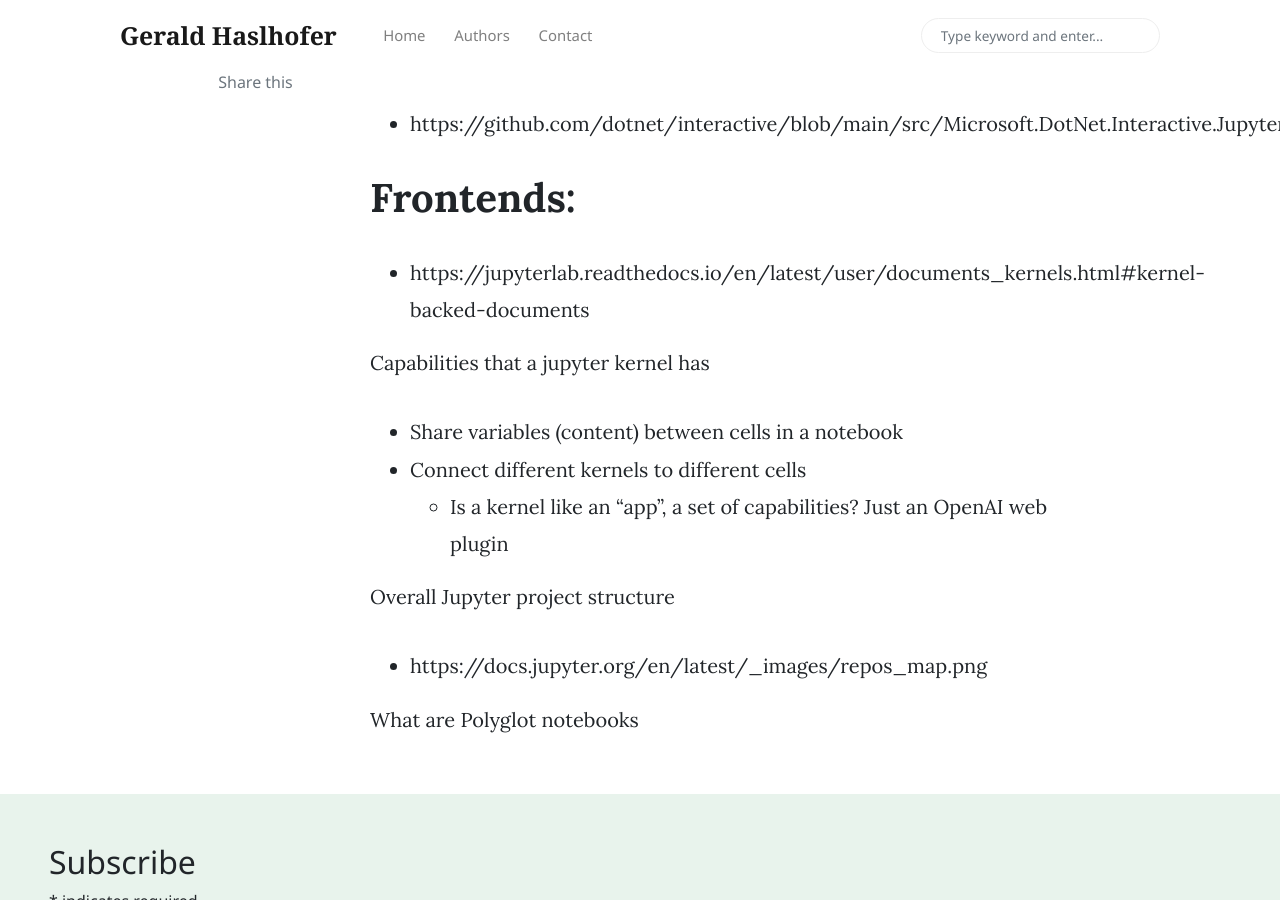
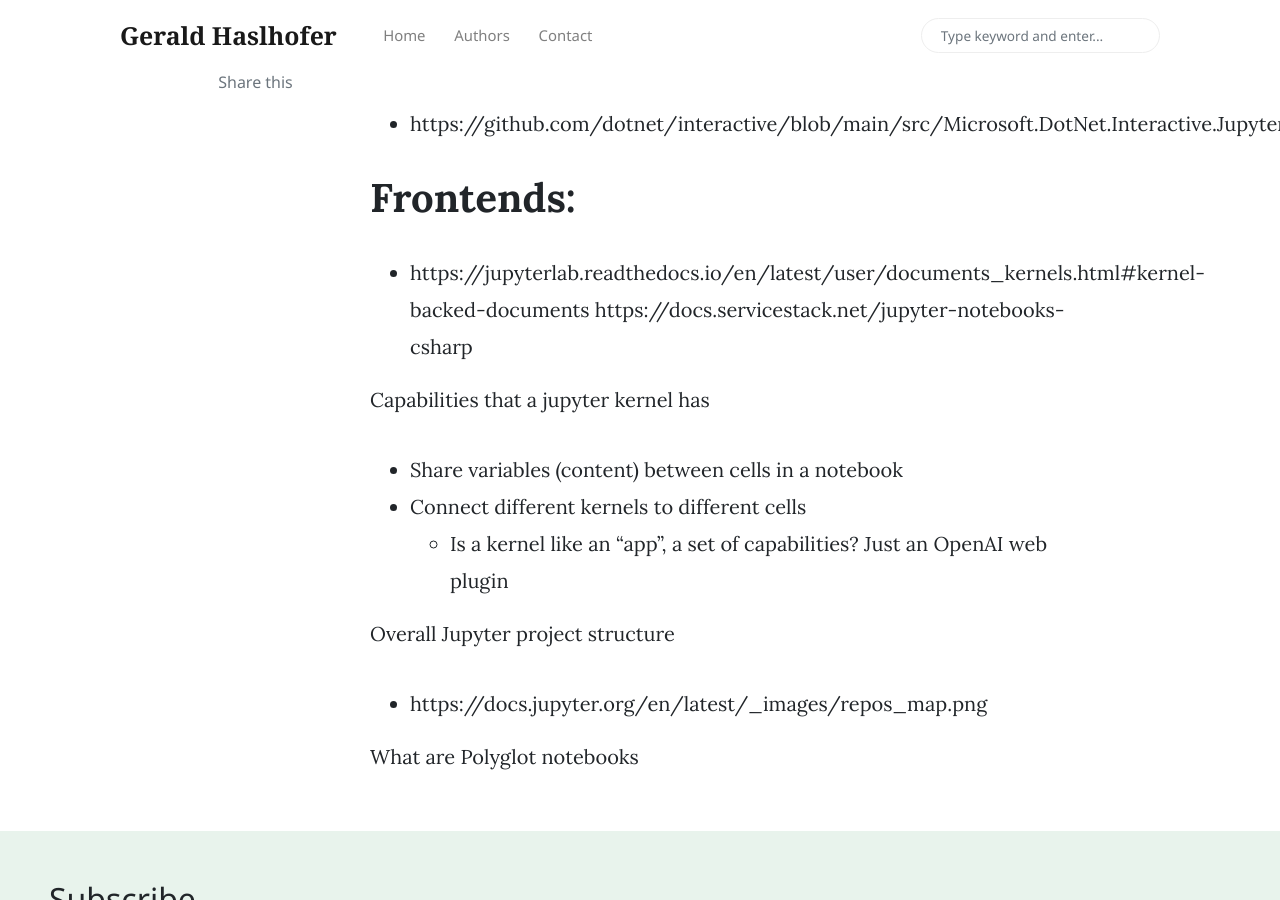
Before and after one commit to haslhofer/haslhofer.github.io, a Jekyll site: the page built from _posts/2023-06-23-jupyter.md, in a window 1280 px wide and 900 px high, scrolled down 1209 px. Built offline with Jekyll 4.4.1, drawn with Linux system fonts in a browser that asks for light colours; nearby versions of some CDN libraries; comment, search, counter and statistics services are not loaded; some of the changed lines change nothing that is shown.

Commit message:
Update 2023-06-23-jupyter.md

```diff
--- a/_posts/2023-06-23-jupyter.md
+++ b/_posts/2023-06-23-jupyter.md
@@ -25,6 +25,7 @@ There is an implementation of a Jupyter kernel with DotNetInteractive
 
 # Frontends:
 - https://jupyterlab.readthedocs.io/en/latest/user/documents_kernels.html#kernel-backed-documents
+https://docs.servicestack.net/jupyter-notebooks-csharp
 
 
 Capabilities that a jupyter kernel has
```
